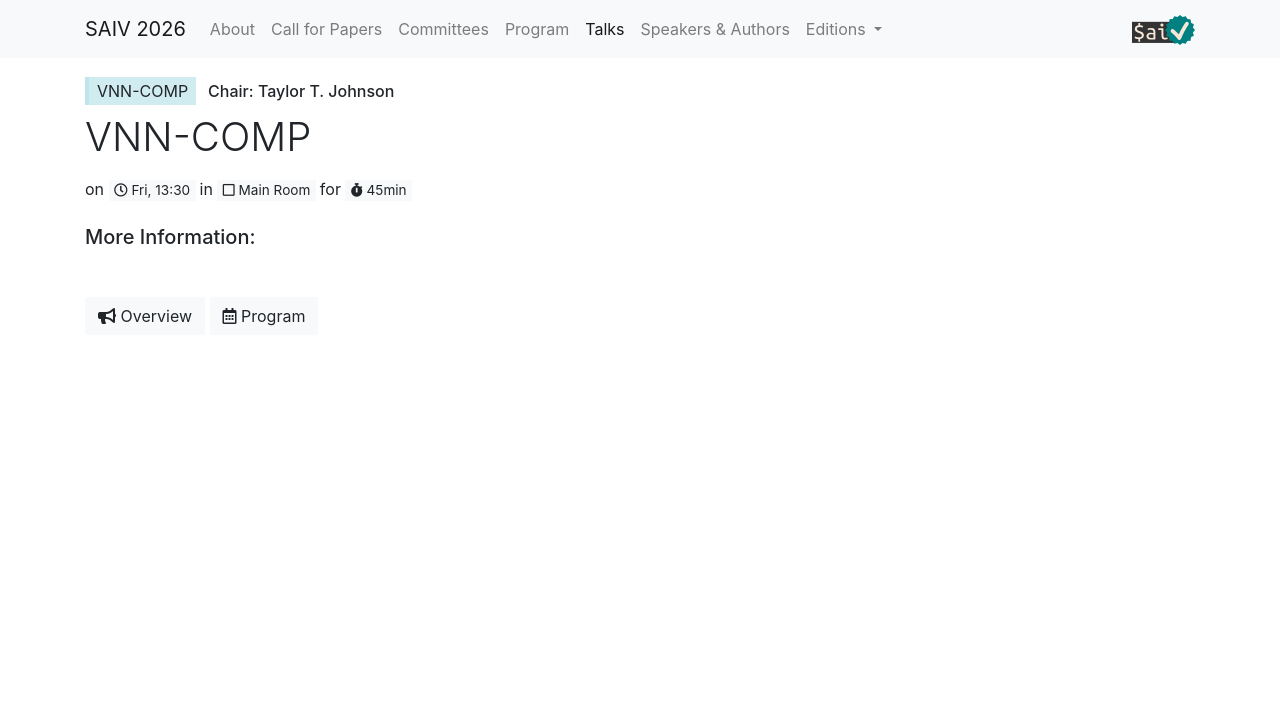
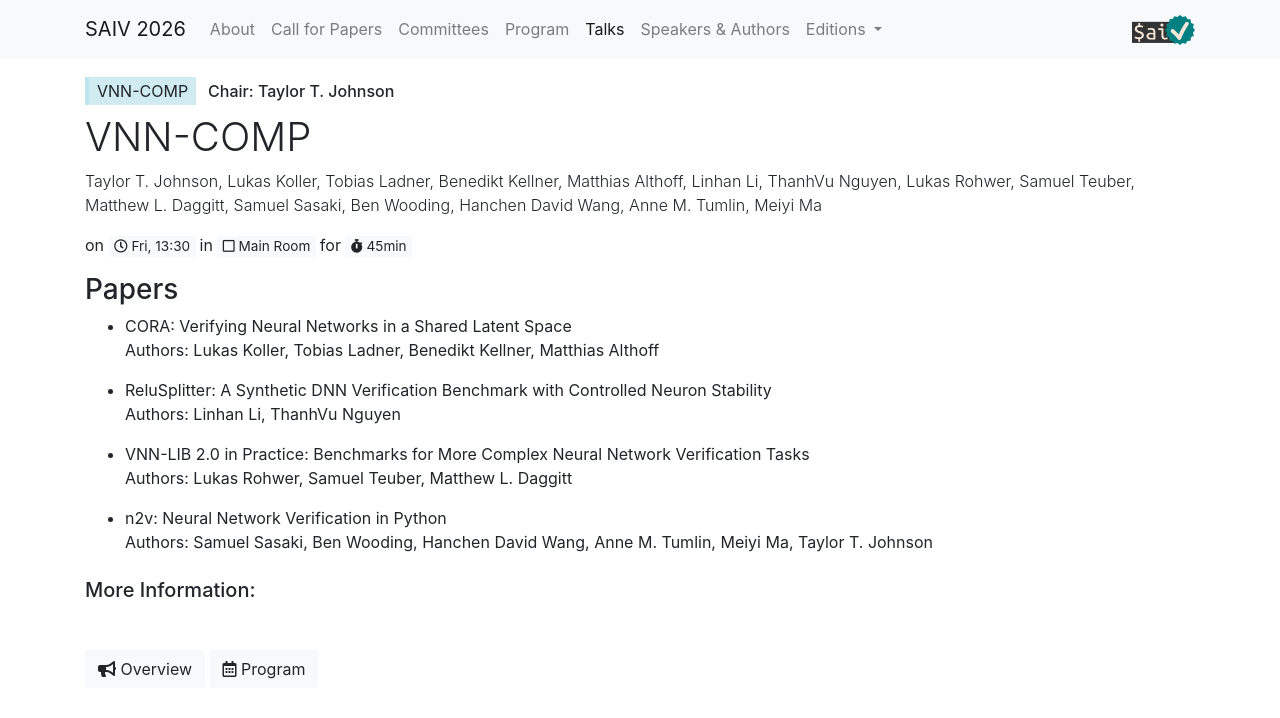
Before and after one commit to SAIV-conference/2026, a Jekyll site: the page built from _talks/vnncomp.md, in a window 1280 px wide. Shown: the top 718 px of the page. Built offline with Jekyll 4.4.1, drawn with Linux system fonts in a browser that asks for light colours.

Commit message:
VNN-COMP papers

```diff
--- a/_talks/vnncomp.md
+++ b/_talks/vnncomp.md
@@ -1,6 +1,36 @@
 ---
 name: VNN-COMP
+speakers:
+  - Taylor T. Johnson
+  - Lukas Koller
+  - Tobias Ladner
+  - Benedikt Kellner
+  - Matthias Althoff
+  - Linhan Li
+  - ThanhVu Nguyen
+  - Lukas Rohwer
+  - Samuel Teuber
+  - Matthew L. Daggitt
+  - Samuel Sasaki
+  - Ben Wooding
+  - Hanchen David Wang
+  - Anne M. Tumlin
+  - Meiyi Ma
 categories:
   - VNN-COMP
   - "Chair: Taylor T. Johnson"
 ---
+
+### Papers
+
+- CORA: Verifying Neural Networks in a Shared Latent Space<br>
+Authors: Lukas Koller, Tobias Ladner, Benedikt Kellner, Matthias Althoff
+
+- ReluSplitter: A Synthetic DNN Verification Benchmark with Controlled Neuron Stability<br>
+Authors: Linhan Li, ThanhVu Nguyen
+
+- VNN-LIB 2.0 in Practice: Benchmarks for More Complex Neural Network Verification Tasks<br>
+Authors: Lukas Rohwer, Samuel Teuber, Matthew L. Daggitt
+
+- n2v: Neural Network Verification in Python<br>
+Authors: Samuel Sasaki, Ben Wooding, Hanchen David Wang, Anne M. Tumlin, Meiyi Ma, Taylor T. Johnson
```
